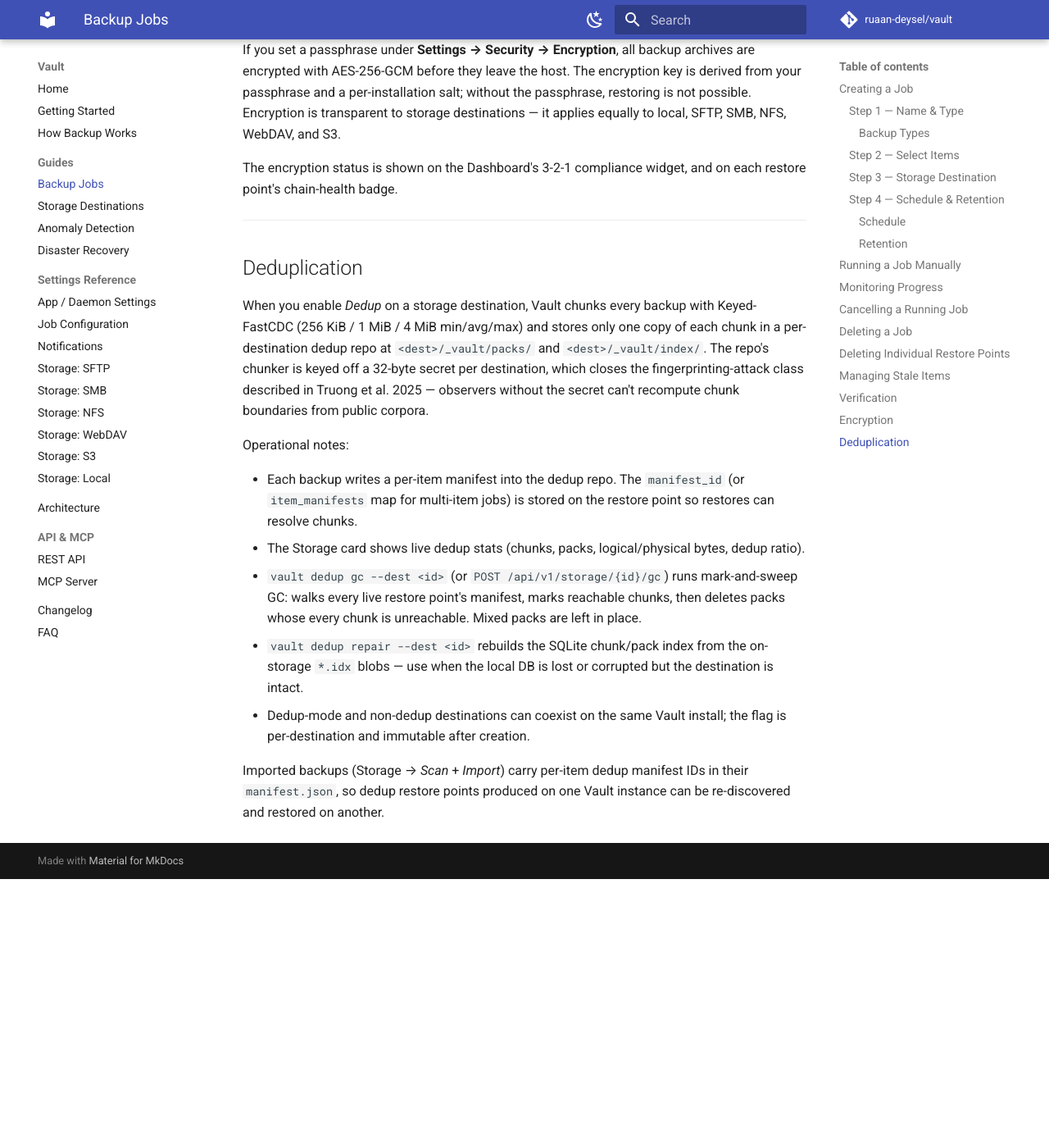
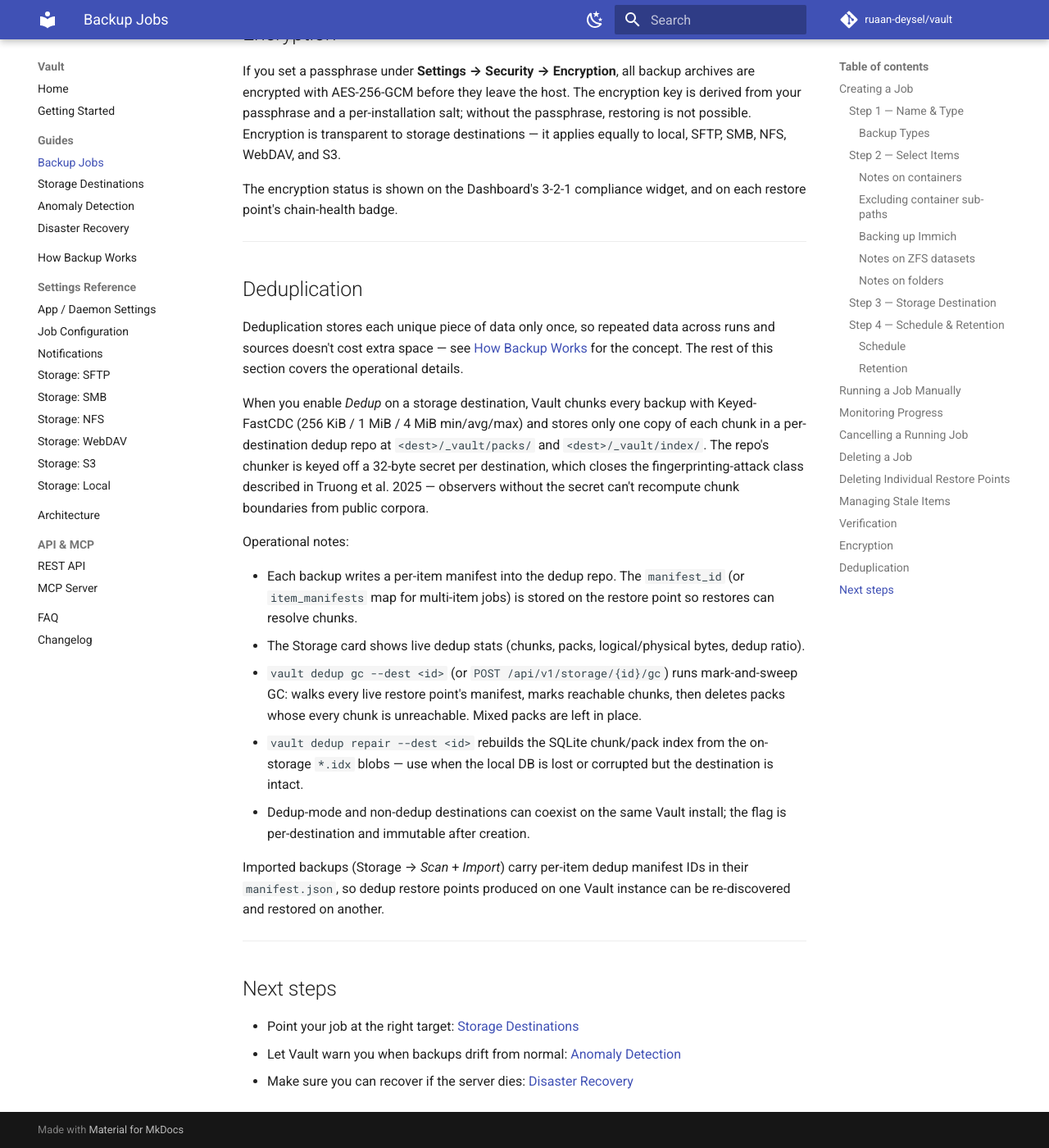
Before and after one commit to ruaan-deysel/vault, an MkDocs documentation site: the page built from docs/guides/backup-jobs.md, in a window 1280 px wide and 1400 px high, scrolled down 7326 px. Shown: the whole window at 82% size. Built offline with MkDocs 1.6.1 and Material for MkDocs 9.7.7, drawn with Linux system fonts in a browser that asks for light colours; comment, search, counter and statistics services are not loaded; before the commit the page ends 8398 px from its top, so only the background shows below that; some of the changed text lies outside the part shown.

Commit message:
docs: improve readability and learning-path structure of user docs
- mkdocs.yml: reorder nav into a learning path (Getting Started -> Guides ->
  How Backup Works/concepts -> reference); move FAQ above Changelog
- index.md: add a short 'Finding your way' docs map for new users
- getting-started.md: trim the disaster-recovery note to the essentials and
  drop a duplicate ha-vault pointer (CLI dedup detail lives in the DR guide)
- backup-jobs.md: promote bold pseudo-headings to real headings (TOC-visible),
  define 'restore point' on first use, add a plain-language lead to the
  Deduplication section, add a Next steps footer
- storage-destinations.md: rewrite the S3 checksum-trailer wall of text
  symptom-first, add a Next steps footer
- architecture.md: add a one-line audience note (developers/contributors)

```diff
--- a/docs/guides/backup-jobs.md
+++ b/docs/guides/backup-jobs.md
@@ -39,18 +39,18 @@
 | **Folders**          | Any arbitrary path on your server (e.g. `/mnt/user/appdata`, `/boot/config`)                         |
 | **Plugins**          | Installed Unraid plugins                                                                             |
 
-**Notes on containers:**
+#### Notes on containers
 
 - Vault backs up the container image, its XML template, and all host paths mapped into the container.
 - Special files (Unix sockets, device nodes, named pipes) are skipped automatically — they cannot be archived and their presence does not fail the backup.
 - Tailscale-enabled containers are fully supported.
 - Bind-mounts that point at the host root (`/` → `/rootfs`, used by Glances, Telegraf, Netdata, cAdvisor, node-exporter) are detected and skipped without walking the host filesystem.
 
-**Excluding container sub-paths:**
+#### Excluding container sub-paths
 
 You can list paths to exclude from a container backup (e.g. `/config/Library/Application Support/Plex Media Server/Cache` or `/config/Sonarr/MediaCover`). The job wizard exposes a free-text list per container, and Vault ships a `GET /api/v1/presets/exclusions` catalogue of common rules for popular containers (Plex, Sonarr, Radarr, etc.) the UI offers as starting points. For some apps the response also carries advisory `notes`/`warnings` (e.g. the Immich database caveat below), which the wizard shows inline.
 
-**Backing up Immich:**
+#### Backing up Immich
 
 Immich detection works for both the official `ghcr.io/immich-app/immich-server` image (media root mounted at `/data`) and the imagegenius fork `ghcr.io/imagegenius/immich` (`/photos`). The recommended exclusions cover both layouts:
 
@@ -67,13 +67,13 @@
 2. **Back up the Postgres container as its own Vault job.** Add the Immich Postgres container to a separate job; Vault stops it before archiving, giving a consistent copy of its data directory.
 3. **Dump via a pre-backup script.** Vault runs a job's **Pre-backup script** before stopping any containers, with `VAULT_JOB_NAME`, `VAULT_STATUS`, `VAULT_JOB_ID`, and `VAULT_RUN_ID` exported into its environment. A script can `docker exec` a `pg_dump` into the media root before the backup runs.
 
-**Notes on ZFS datasets:**
+#### Notes on ZFS datasets
 
 - Vault uses `zfs send` (full) and `zfs send -i` (incremental) under the hood and manages the snapshot lifecycle itself.
 - Restoration goes through `zfs receive`, preserving properties and child datasets.
 - The host `zfs` binary must be on `PATH` — true on any Unraid system with a ZFS pool.
 
-**Notes on folders:**
+#### Notes on folders
 
 - You can back up `/mnt/user/appdata` to get all container appdata in one shot without selecting individual containers.
 - Folder backups only wake the destination disk when writing — the source array is read sequentially.
@@ -109,7 +109,7 @@
 
 #### Retention
 
-Retention controls how many restore points are kept before the oldest is deleted. Vault supports two modes; you can use either or both at once.
+Retention controls how many restore points are kept before the oldest is deleted. (A _restore point_ is one completed backup you can restore from.) Vault supports two modes; you can use either or both at once.
 
 **Mode 1 — Simple count**
 
@@ -230,6 +230,8 @@
 
 ## Deduplication
 
+Deduplication stores each unique piece of data only once, so repeated data across runs and sources doesn't cost extra space — see [How Backup Works](../how-backup-works.md#deduplication) for the concept. The rest of this section covers the operational details.
+
 When you enable _Dedup_ on a storage destination, Vault chunks every backup with Keyed-FastCDC (256 KiB / 1 MiB / 4 MiB min/avg/max) and stores only one copy of each chunk in a per-destination dedup repo at `<dest>/_vault/packs/` and `<dest>/_vault/index/`. The repo's chunker is keyed off a 32-byte secret per destination, which closes the fingerprinting-attack class described in Truong et al. 2025 — observers without the secret can't recompute chunk boundaries from public corpora.
 
 Operational notes:
@@ -241,3 +243,11 @@
 - Dedup-mode and non-dedup destinations can coexist on the same Vault install; the flag is per-destination and immutable after creation.
 
 Imported backups (Storage → _Scan_ + _Import_) carry per-item dedup manifest IDs in their `manifest.json`, so dedup restore points produced on one Vault instance can be re-discovered and restored on another.
+
+---
+
+## Next steps
+
+- Point your job at the right target: [Storage Destinations](storage-destinations.md)
+- Let Vault warn you when backups drift from normal: [Anomaly Detection](anomaly-detection.md)
+- Make sure you can recover if the server dies: [Disaster Recovery](disaster-recovery.md)
--- a/mkdocs.yml
+++ b/mkdocs.yml
@@ -42,12 +42,12 @@
 nav:
   - Home: index.md
   - Getting Started: getting-started.md
-  - How Backup Works: how-backup-works.md
   - Guides:
       - Backup Jobs: guides/backup-jobs.md
       - Storage Destinations: guides/storage-destinations.md
       - Anomaly Detection: guides/anomaly-detection.md
       - Disaster Recovery: guides/disaster-recovery.md
+  - How Backup Works: how-backup-works.md
   - Settings Reference:
       - App / Daemon Settings: reference/app-settings.md
       - Job Configuration: reference/job-config.md
@@ -62,5 +62,5 @@
   - API & MCP:
       - REST API: api.md
       - MCP Server: mcp.md
+  - FAQ: faq.md
   - Changelog: changelog.md
-  - FAQ: faq.md
```
Also changed, not shown: docs/architecture.md (+2 -0 lines), docs/getting-started.md (+5 -11 lines), docs/guides/storage-destinations.md (+9 -2 lines), docs/index.md (+7 -0 lines).
